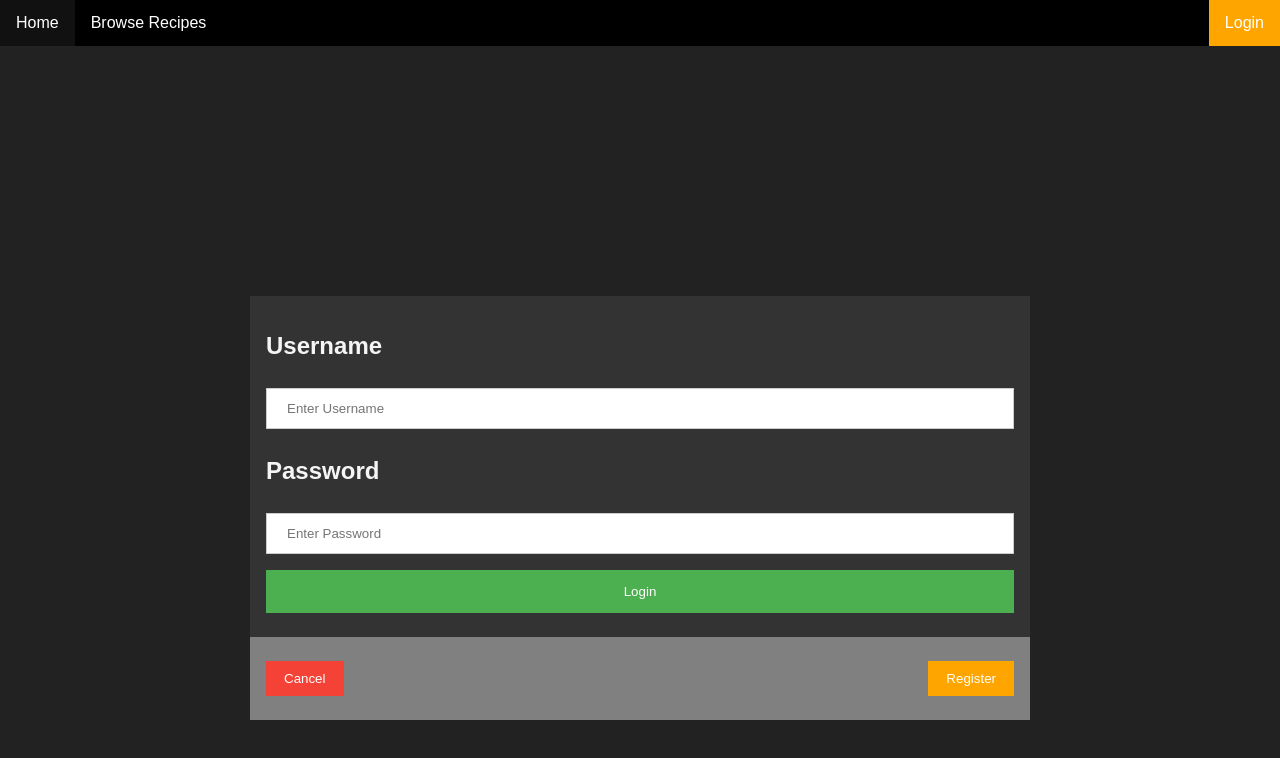
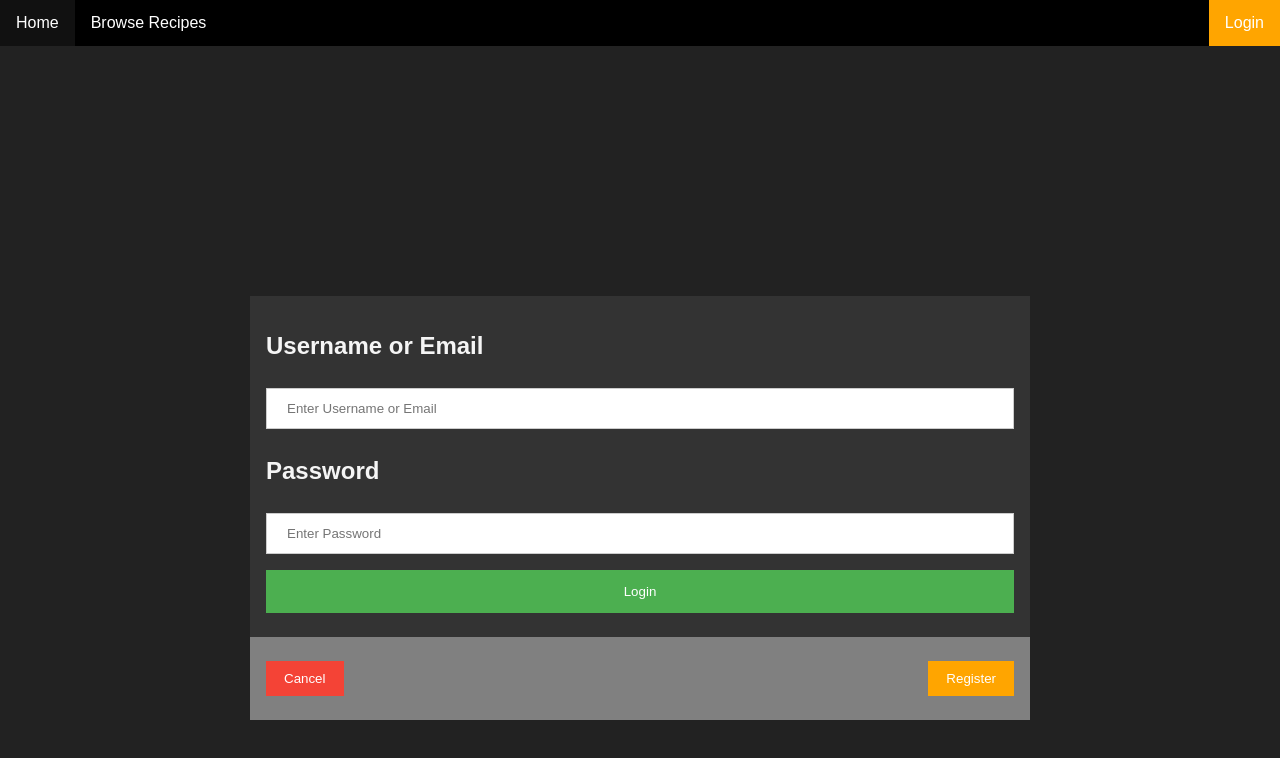
Before and after one commit to lil-J3SUS/GainGuru, a plain HTML site: page public/v1_Login.html in a window 1280 px wide. Drawn offline with Linux system fonts and the light colour scheme.

Commit message:
reorganized register and login sceens

```diff
--- a/public/v1_Login.html
+++ b/public/v1_Login.html
@@ -96,8 +96,8 @@
 
 
         <div class="container">
-            <label for="uname"><h2>Username</h2></label>
-            <input type="text" placeholder="Enter Username" name="uname" required>
+            <label for="uname"><h2>Username or Email</h2></label>
+            <input type="text" placeholder="Enter Username or Email" name="uname" required>
 
             <label for="psw"><h2>Password</h2></label>
             <input type="password" placeholder="Enter Password" name="psw" required>
```
Also changed, not shown: public/form_Register.html (+3 -0 lines).
